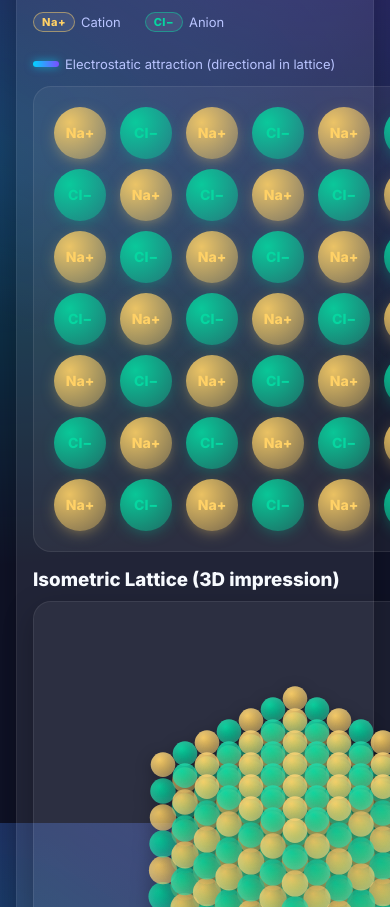
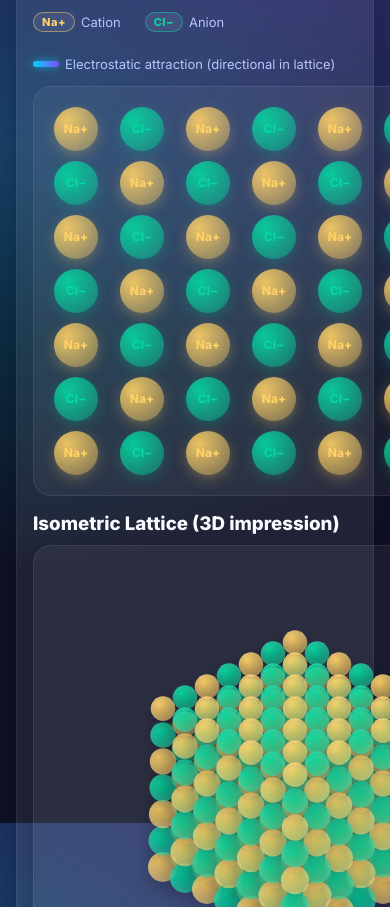
Before and after one commit to taggatron/ionicbonding, a plain HTML site: page index.html in a window 390 px wide. Shown: the part 2553-3460 px from the top of the page. Drawn offline with Linux system fonts and the light colour scheme.

Commit message:
updated stylings for 2D lattice

```diff
--- a/styles/style.css
+++ b/styles/style.css
@@ -142,7 +142,7 @@ svg.atom{width:100%; height:100%}
 .lattice-split{display:grid; grid-template-columns:1fr 1fr; gap:16px; align-items:start}
 .iso-heading{display:block}
 
-.ion-node{position:relative; width:56px; height:56px; border-radius:50%; display:flex; align-items:center; justify-content:center; font-weight:700; font-size:14px; cursor:pointer; transition: box-shadow .2s ease, transform .2s ease}
+.ion-node{position:relative; width:48px; height:48px; border-radius:50%; display:flex; align-items:center; justify-content:center; font-weight:700; font-size:13px; cursor:pointer; transition: box-shadow .2s ease, transform .2s ease}
 .ion-node.na{color:#ffd166; background: radial-gradient(circle at 30% 30%, rgba(255,209,102,0.9), rgba(255,209,102,0.35)); box-shadow:0 4px 16px -4px rgba(255,209,102,0.5)}
 .ion-node.cl{color:#06d6a0; background: radial-gradient(circle at 30% 30%, rgba(6,214,160,0.9), rgba(6,214,160,0.35)); box-shadow:0 4px 16px -4px rgba(6,214,160,0.4)}
 .ion-node:hover{transform:translateY(-4px); box-shadow:0 8px 18px -4px rgba(0,0,0,0.4)}
@@ -187,7 +187,7 @@ svg.atom{width:100%; height:100%}
       generated in JS (rows/cols assumed 7) causing occasional
      adjacent like-charged ions. */
     .lattice-view{grid-template-columns: repeat(7, 56px);}
-  .ion-node{width:52px; height:52px}
+  .ion-node{width:44px; height:44px; font-size:12px}
   .lattice-split{grid-template-columns:1fr}
 }
 
```
